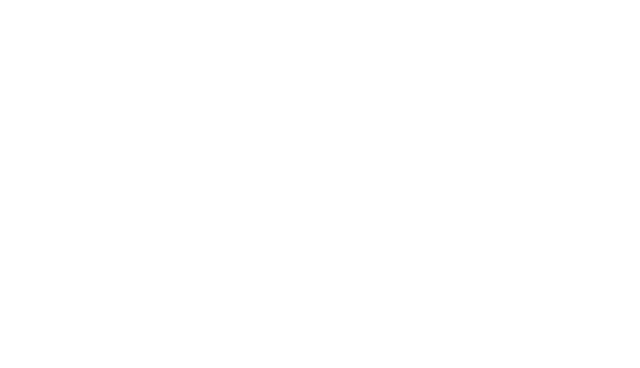
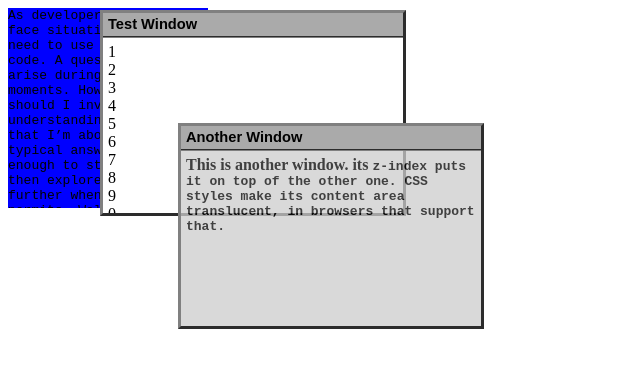
Before and after one commit to perrychen901105/JS_Guide_Learning, a plain HTML site: page chapter16_code/clipWindow.html in a window 1280 px wide. Shown: the whole page, without its empty margins (0-640 px from the left). Drawn offline with Linux system fonts and the light colour scheme.

Commit message:
add window

```diff
--- a/chapter16_code/clipWindow.html
+++ b/chapter16_code/clipWindow.html
@@ -2,8 +2,55 @@
 <head>
   <meta charset="UTF-8">
   <title></title>
+  <style type="text/css">
+    div.window { /* 指定窗口的尺寸和边框 */
+      position: absolute; /* position 在其他地方指定 */
+      width: 300px; height: 200px;
+      border: 3px outset grey;
+    }
+
+    div.titlebar {
+      position: absolute;
+      top: 0px; height: 18px;
+      width: 290px;
+      background-color: #aaa;
+      border-bottom: groove gray 2px;
+      padding: 3px 5px 2px 5px;
+      font: bold 11pt sans-serif;
+    }
+
+    div.content {
+      position: absolute;
+      top: 25px;
+      height: 165px;
+      width: 290px;
+      padding: 5px;
+      overflow: auto;
+      background-color: #fff;
+    }
+
+    div.translucent {
+      opacity: .75;
+      filter: alpha(opacity=75);
+    }
+  </style>
 </head>
 <body>
+<div class="window" style="left: 100px; top: 10px; z-index: 10">
+  <div class="titlebar">Test Window</div>
+  <div class="content">
+    1<br>2<br>3<br>4<br>5<br>6<br>7<br>8<br>9<br>0<br>
+    1<br>2<br>3<br>4<br>5<br>6<br>7<br>8<br>9<br>0<br>
+  </div>
 
+  <div class="window" style="left: 75px; top: 110px; z-index:20;">
+    <div class="titlebar">Another Window</div>
+    <div class="content translucent" style="background-color: #ccc; font-weight: bold;">This is another window. its <tt>z-index<tt> puts it on top of the other one. CSS styles make its content area translucent, in browsers that support that.</div>
+  </div>
+</div>
+
+  <div style="background-color: blue; width: 200px; height: 200px; clip: rect(auto 100px auto auto); overflow: auto;">
+    As developers, we often face situations where we need to use unfamiliar code. A question will arise during these moments. How much time should I invest in understanding the code that I’m about to use? A typical answer is learn enough to start coding; then explore that topic further when time permits. Well, the time has come to gain a better understanding of module.exports and exports in Node.js. Here’s what I have learned.
+  </div>
 </body>
 </html>
```
Also changed, not shown: chapter16_code/index.js (added).
